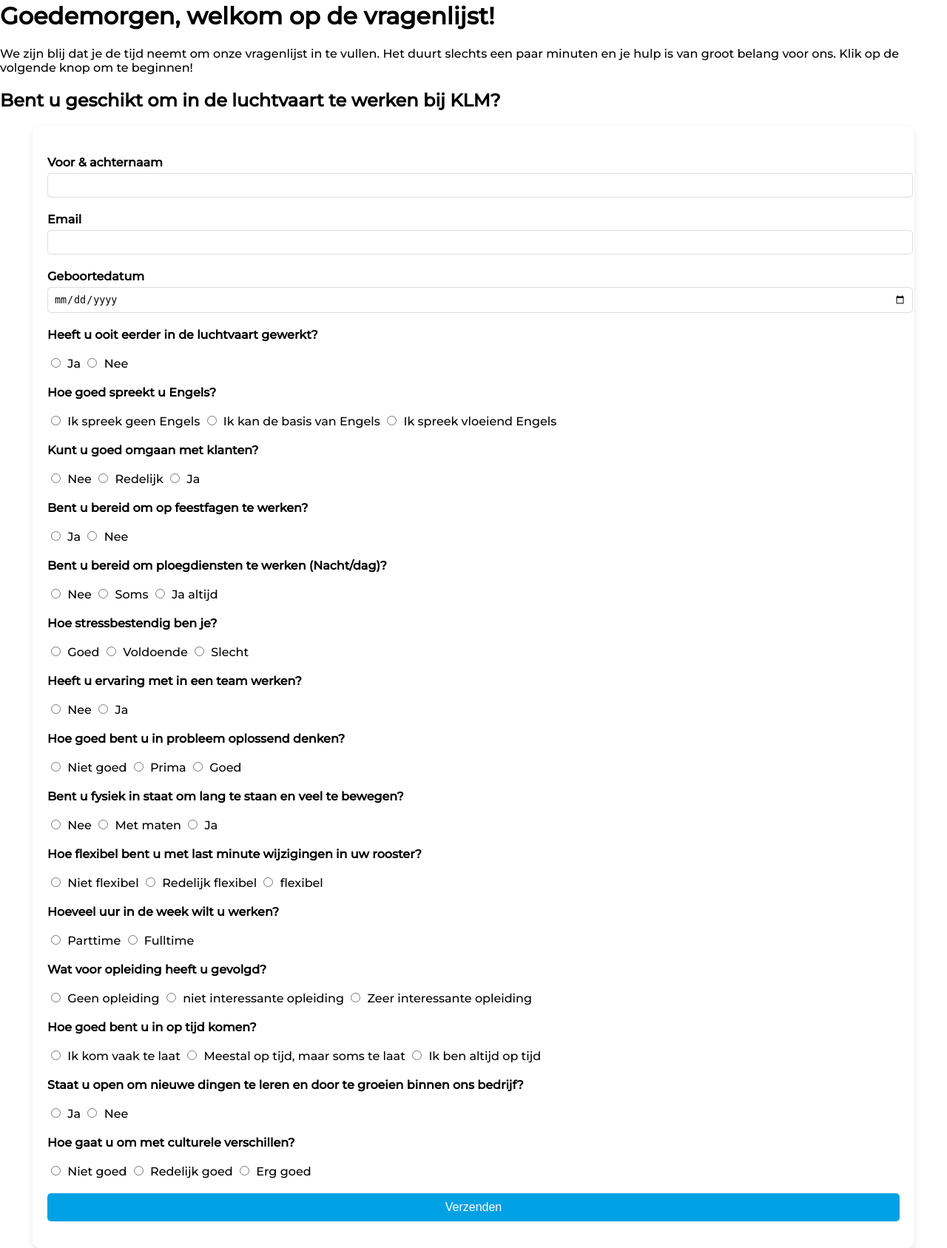
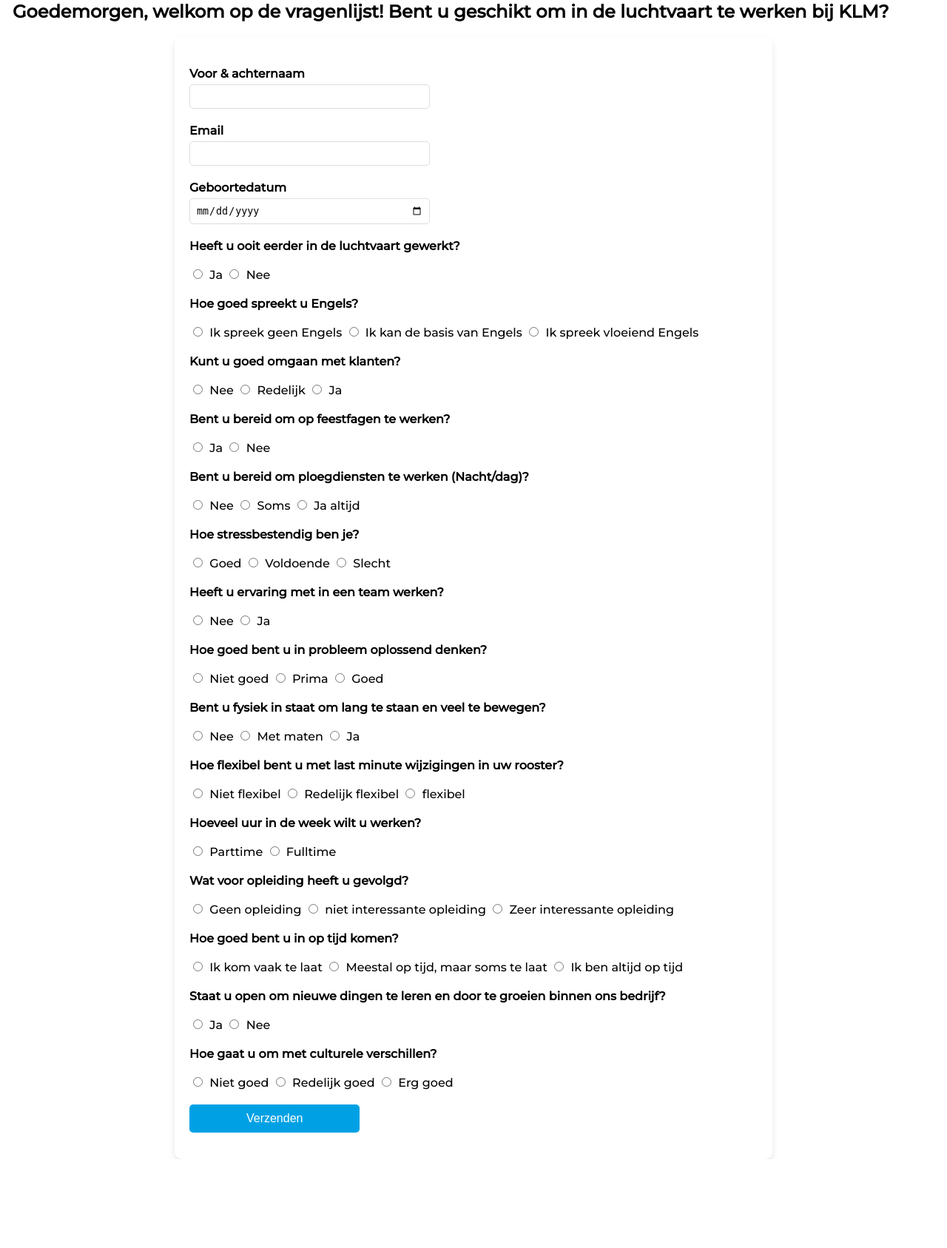
Before and after one commit to kw1c-KaddouriAdam/DevMasters, a PHP site: page /pages/enquete.php in a window 1280 px wide. Shown: the part 113-1800 px from the top of the page at 74% size. After the commit the page ends 1680 px from the top, so only its background shows below. Run offline with PHP 8.4, Linux system fonts and the light colour scheme.

Commit message:
css verbeterd van de enquete pagina

```diff
--- a/pages/enquete.php
+++ b/pages/enquete.php
@@ -23,6 +23,8 @@
     </header>
     <body>
 
+        <main id="wrapper">
+            <section>
                 <?php
                 // Haal het huidige uur op (24-uurs formaat)
                 $hour = date('H');
@@ -35,14 +37,9 @@
                     $greeting = "Goedenavond";
                 }
                 ?>
+                <h1><?php echo $greeting; ?>, welkom op de vragenlijst! Bent u geschikt om in de luchtvaart te werken bij KLM?</h1>
+                <!-- Een vragenlijst -->
 
-    <h1><?php echo $greeting; ?>, welkom op de vragenlijst!</h1>
-    <p>We zijn blij dat je de tijd neemt om onze vragenlijst in te vullen. Het duurt slechts een paar minuten en je hulp is van groot belang voor ons. Klik op de volgende knop om te beginnen!</p>
-
-        <main id="wrapper">
-            <section>
-                <h2> Bent u geschikt om in de luchtvaart te werken bij KLM?</h2>
-                <!-- Een vragenlijst -->
                 <form action="resultatenEnquete.php" method="get">
 
                     <div>
--- a/styles/styles/enquete.css
+++ b/styles/styles/enquete.css
@@ -18,9 +18,10 @@
 /*}*/
 
 
-form {
+form
+{
     background: #ffffff;
-    width: 90%;
+    width: 60%;
     padding: 20px;
     border-radius: 10px;
     box-shadow: 0px 4px 8px rgba(0, 0, 0, 0.1);
@@ -29,15 +30,17 @@
 }
 
 /* Titels en labels */
-label {
+label
+{
     font-weight: bold;
     display: block;
     margin-top: 10px;
 }
 
 /* Inputvelden */
-input[type="text"], input[type="date"] {
-    width: 100%;
+input[type="text"], input[type="date"]
+{
+    width: 40%;
     padding: 8px;
     margin-top: 5px;
     border: 1px solid #ddd;
@@ -45,12 +48,14 @@
 }
 
 /* Radiobuttons */
-input[type="radio"] {
+input[type="radio"]
+{
     margin-right: 5px;
 }
 
 /* Knoppen */
-button {
+button
+{
     background-color: #00A1E4;
     color: white;
     padding: 10px;
@@ -59,10 +64,11 @@
     font-size: 16px;
     cursor: pointer;
     margin-top: 20px;
-    width: 100%;
+    width: 30%;
 }
 
-button:hover {
+button:hover
+{
     background-color: #007bb5;
 }
 
@@ -75,3 +81,8 @@
 {
     padding-top: 10px;
 }
+
+h1
+{
+    margin-left: 17px;
+}
```
Lines whose indentation alone changed are shown as unchanged.
